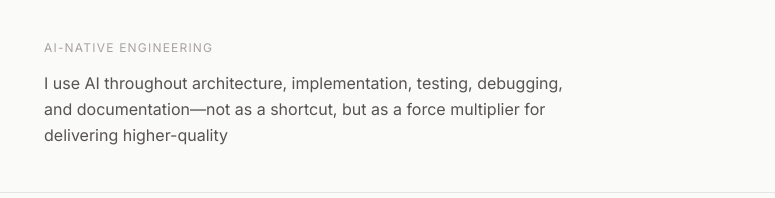
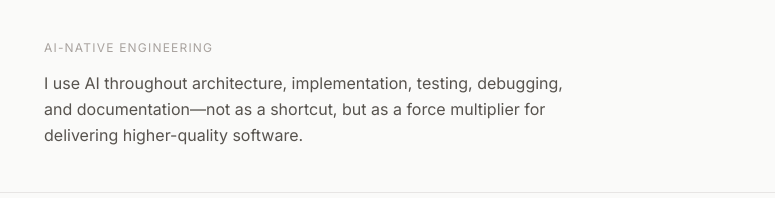
Before and after one commit to tonybrasunas/tonybrasunas.com, a Next.js app: page / in a window 1280 px wide. Shown: the part 1266-1464 px from the top of the page, without its empty margins (252-1027 px from the left). Built offline with nearby package versions, Linux system fonts and the light colour scheme.

Commit message:
Additional text changes

```diff
--- a/src/app/page.tsx
+++ b/src/app/page.tsx
@@ -98,7 +98,7 @@ export default function Home() {
         </p>
         <p className="max-w-[520px] text-[16px] leading-relaxed text-ink-secondary">
           I use AI throughout architecture, implementation, testing,
-          debugging, and documentation&mdash;not as a shortcut, but as a force multiplier for delivering higher-quality {/* software.   */}
+          debugging, and documentation&mdash;not as a shortcut, but as a force multiplier for delivering higher-quality software.
         </p>
       </section>
     </div>
```
